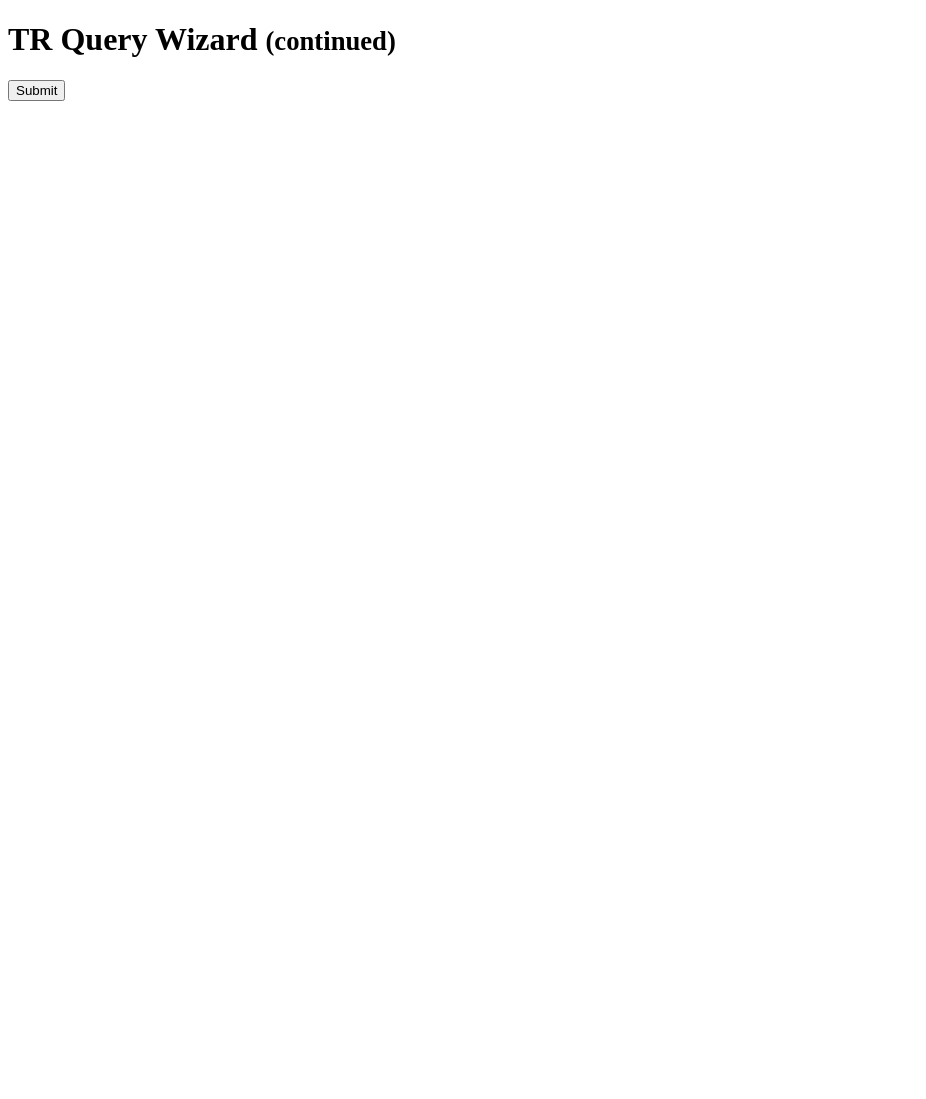
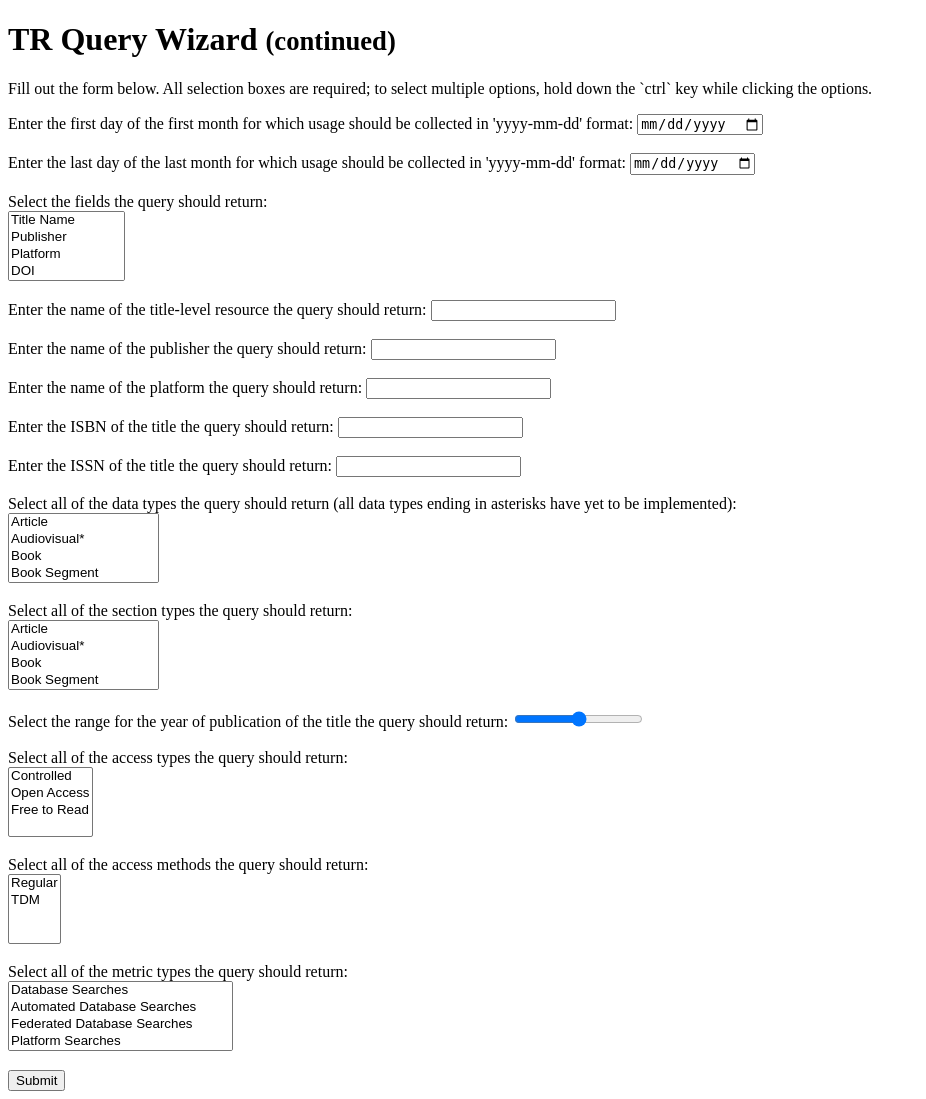
Before and after one commit to ereiskind/nolcat, a Flask app: page /view_usage/query-wizard/TR in a window 1280 px wide. Shown: the whole page, without its empty margins (0-926 px from the left). Before the commit the page ends 101 px from the top, so only its background shows below. Run offline with Flask 2, Linux system fonts and the light colour scheme; parts of the project's set-up code (start-up, migrations or seed data) failed here and were passed over; some libraries are stand-ins or nearby versions.

Commit message:
Write TR query wizard

```diff
--- a/nolcat/view_usage/forms.py
+++ b/nolcat/view_usage/forms.py
@@ -164,12 +164,12 @@ class TRQueryWizardForm(FlaskForm):
     platform_filter = StringField("Enter the name of the platform the query should return:", validators=[Optional()])
     ISBN_filter = StringField("Enter the ISBN of the title the query should return:", validators=[Optional(), Regexp(ISBN_regex)])
     ISSN_filter = StringField("Enter the ISSN of the title the query should return:", validators=[Optional(), Regexp(ISSN_regex)])
-    data_type_filter = SelectMultipleField("Select all of the data types the query should return (all data types ending in asterisks have yet to be implemented):", choices=data_type_values)  #ToDo: Should all values be leaving this blank?
-    section_type_filter = SelectMultipleField("Select all of the section types the query should return:", choices=data_type_values)  #ToDo: Should all values be leaving this blank?
+    data_type_filter = SelectMultipleField("Select all of the data types the query should return (all data types ending in asterisks have yet to be implemented):", choices=data_type_values, validators=[DataRequired()])
+    section_type_filter = SelectMultipleField("Select all of the section types the query should return:", choices=data_type_values, validators=[DataRequired()])
     YOP_filter = IntegerRangeField("Select the range for the year of publication of the title the query should return:", validators=[Optional()])  #ToDo: Should all values be leaving this blank?
-    access_type_filter = SelectMultipleField("Select all of the access types the query should return:", choices=access_type_values)  #ToDo: Should all values be leaving this blank?
-    access_method_filter = SelectMultipleField("Select all of the access methods the query should return:", choices=access_method_values)  #ToDo: Should all values be leaving this blank?
-    metric_type_filter = SelectMultipleField("Select all of the metric types the query should return:", choices=metric_type_values)  #ToDo: Should all values be leaving this blank?
+    access_type_filter = SelectMultipleField("Select all of the access types the query should return:", choices=access_type_values, validators=[DataRequired()])
+    access_method_filter = SelectMultipleField("Select all of the access methods the query should return:", choices=access_method_values, validators=[DataRequired()])
+    metric_type_filter = SelectMultipleField("Select all of the metric types the query should return:", choices=metric_type_values, validators=[DataRequired()])
 
 
 class IRQueryWizardForm(FlaskForm):
--- a/nolcat/view_usage/templates/view_usage/TR-query-wizard.html
+++ b/nolcat/view_usage/templates/view_usage/TR-query-wizard.html
@@ -8,14 +8,80 @@
 <body>
     <h1>TR Query Wizard <small>(continued)</small></h1>
 
-    {% with message = get_flashed_messages() %}
-        {% if message %}
-            <p>{{ message }}</p>
-        {% endif %}
-    {% endwith %}
+    <p>Fill out the form below. All selection boxes are required; to select multiple options, hold down the `ctrl` key while clicking the options.</p>
 
     <form action="{{ url_for('view_usage.construct_TR_query_with_wizard') }}" method="POST">
         {{ form.csrf_token }}
+        <label>
+            {{ form.begin_date.label }}
+            {{ form.begin_date }}
+        </label>
+        <br><br>
+        <label>
+            {{ form.end_date.label }}
+            {{ form.end_date }}
+        </label>
+        <br><br>
+        <label>
+            {{ form.display_fields.label }} <br>
+            {{ form.display_fields }}
+        </label>
+        <br><br>
+        <label>
+            {{ form.resource_name_filter.label }}
+            {{ form.resource_name_filter }}
+        </label>
+        <br><br>
+        <label>
+            {{ form.publisher_filter.label }}
+            {{ form.publisher_filter }}
+        </label>
+        <br><br>
+        <label>
+            {{ form.platform_filter.label }}
+            {{ form.platform_filter }}
+        </label>
+        <br><br>
+        <label>
+            {{ form.ISBN_filter.label }}
+            {{ form.ISBN_filter }}
+        </label>
+        <br><br>
+        <label>
+            {{ form.ISSN_filter.label }}
+            {{ form.ISSN_filter }}
+        </label>
+        <br><br>
+        <label>
+            {{ form.data_type_filter.label }} <br>
+            {{ form.data_type_filter }}
+        </label>
+        <br><br>
+        <label>
+            {{ form.section_type_filter.label }} <br>
+            {{ form.section_type_filter }}
+        </label>
+        <br><br>
+        <label>
+            {{ form.YOP_filter.label }}
+            {{ form.YOP_filter }}
+        </label>
+        <br><br>
+        <label>
+            {{ form.access_type_filter.label }} <br>
+            {{ form.access_type_filter }}
+        </label>
+        <br><br>
+        <label>
+            {{ form.access_method_filter.label }} <br>
+            {{ form.access_method_filter }}
+        </label>
+        <br><br>
+        <label>
+            {{ form.metric_type_filter.label }} <br>
+            {{ form.metric_type_filter }}
+        </label>
+        <br><br>
         <input type="submit" value="Submit">
     </form>
 </body>
```
